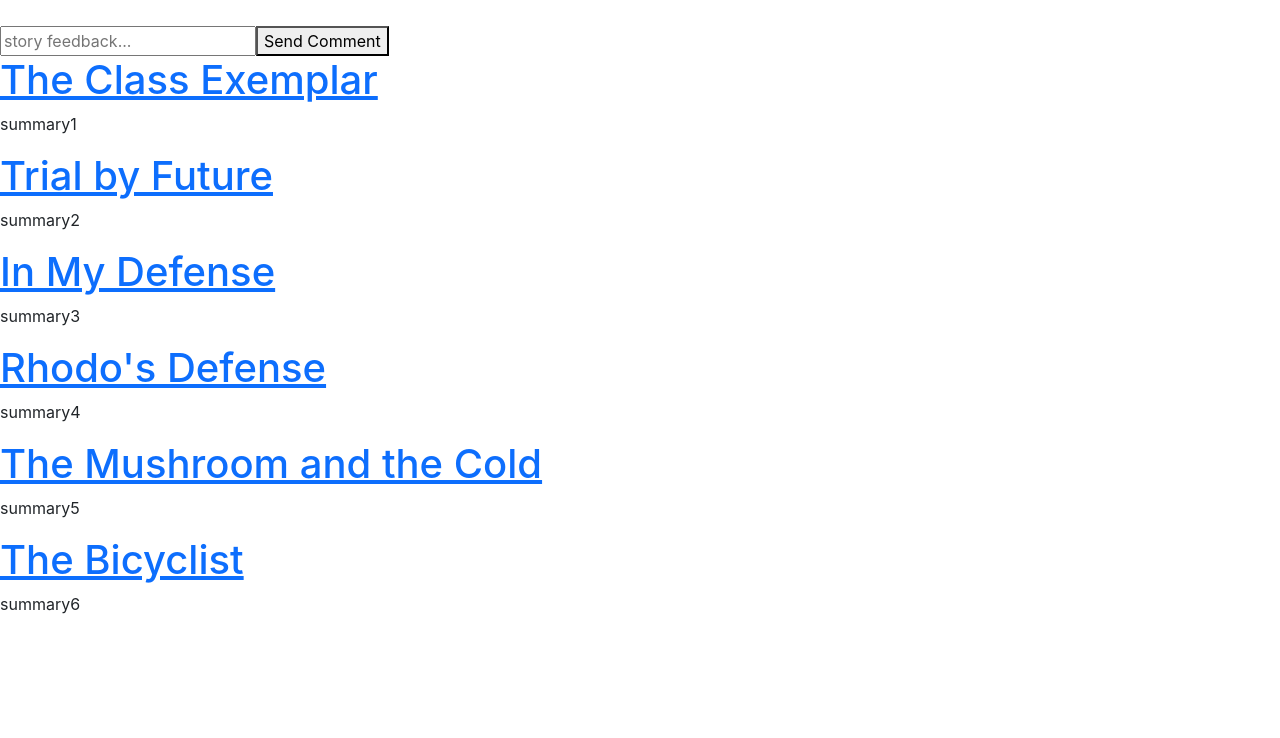
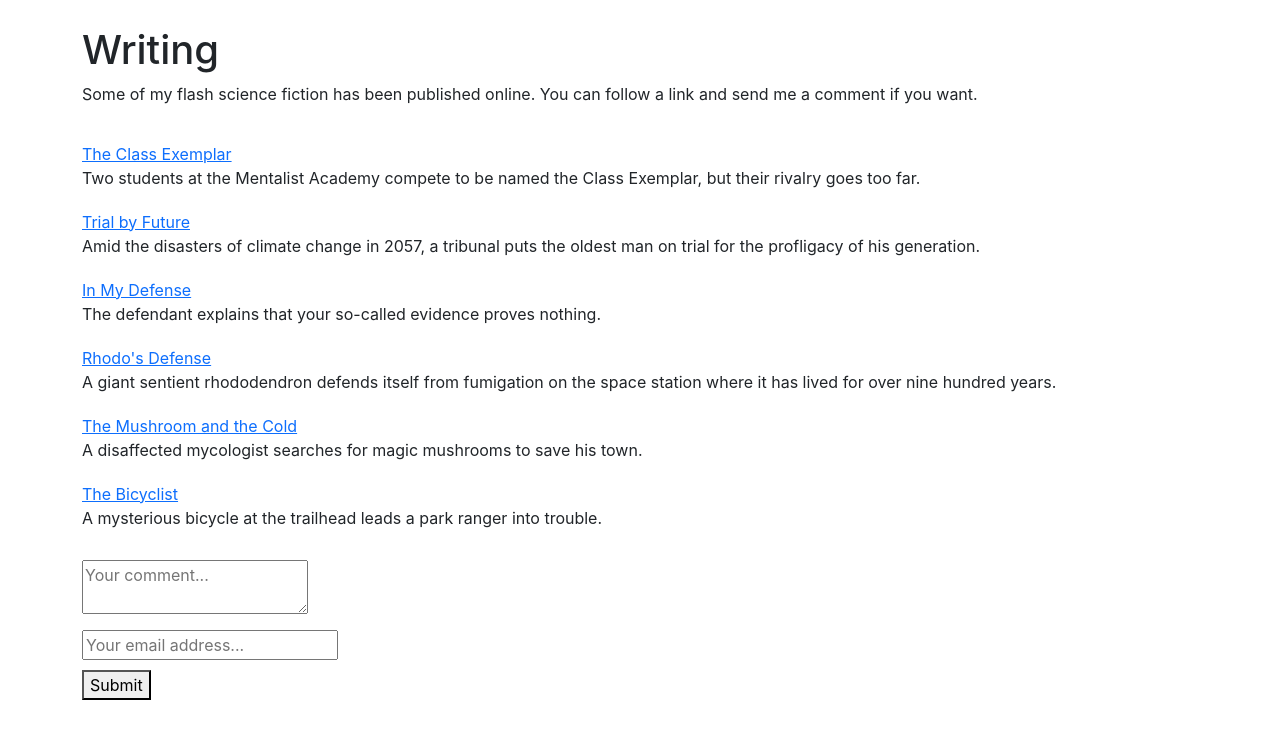
Before and after one commit to johnmcneil/johnmcneil.github.io, a React (Create React App) app: page /writing in a window 1280 px wide. Shown: the top 738 px of the page. Built offline with nearby package versions, Linux system fonts and the light colour scheme.

Commit message:
Finished writing page and email comment form with FormSpree.

```diff
--- a/package.json
+++ b/package.json
@@ -4,6 +4,7 @@
   "version": "0.1.0",
   "private": true,
   "dependencies": {
+    "@formspree/react": "^2.2.3",
     "@testing-library/jest-dom": "^5.13.0",
     "@testing-library/react": "^11.2.7",
     "@testing-library/user-event": "^12.8.3",
--- a/src/App.css
+++ b/src/App.css
@@ -27,3 +27,19 @@
   width:  100%;
   margin:  30px 0;
 }
+
+.story-section {
+  margin: 20px 0;
+}
+
+.story-section p, .story-section a {
+  margin: 0 auto;
+}
+
+.comment-form {
+  margin:  20px 0;
+}
+
+form div {
+  margin:  10px 0;
+}
--- a/src/components/CommentForm.js
+++ b/src/components/CommentForm.js
@@ -11,13 +11,14 @@ export default function CommentForm({ onComment = f => f }) {
 	}
 
 	return (
-		<form onSubmit={submit}>
+		<form className="comment-form" onSubmit={submit}>
 			<input
 				type="text"
-				placeholder="story feedback..."
+				placeholder="Your Comment..."
+				rows= "4"
 				required
 			/>
-			<button>Send Comment</button>
+			<button>Send</button>
 		</form>
 	);
 }
--- /dev/null
+++ b/src/components/FormSpreeForm.js
@@ -0,0 +1,45 @@
+import React from 'react';
+import { useForm, ValidationError } from '@formspree/react';
+
+function FormSpreeForm() {
+  const [state, handleSubmit] = useForm("mzbyklev");
+  if (state.succeeded) {
+      return <p>Thanks for your comment!</p>;
+  }
+  return (
+    <form onSubmit={handleSubmit}>
+      <div>
+        <textarea
+          placeholder="Your comment..."
+          id="message"
+          name="message"
+        />
+        <ValidationError
+          prefix="Message"
+          field="message"
+          errors={state.errors}
+        />
+      </div>
+      <div>
+        <input
+          id="email"
+          type="email"
+          name="email"
+          placeholder="Your email address..."
+        />
+        <ValidationError
+          prefix="Email"
+          field="email"
+          errors={state.errors}
+        />
+      </div>
+      <div>
+        <button type="submit" disabled={state.submitting}>
+          Submit
+        </button>
+      </div>
+    </form>
+  );
+}
+
+export default FormSpreeForm;
--- a/src/components/PortfolioScroll.js
+++ b/src/components/PortfolioScroll.js
@@ -2,6 +2,7 @@ import React from 'react';
 import PortfolioScrollItem from './PortfolioScrollItem';
 
 const PortfolioScroll = (props) => {
+	console.log(props);
 	return(
 		<div id="portfolioScroll" className="row">
 			<div className="img-container col-md-6 offset-md-3">
--- a/src/components/Story.js
+++ b/src/components/Story.js
@@ -8,8 +8,8 @@ export default function Story({
 	link
 }) {
 	return (
-		<section>
-			<h1><a href={link}>{title}</a></h1>
+		<section className="story-section">
+			<p><a href={link}>{title}</a></p>
 			<p>{summary}</p>
 		</section>
 	);
--- a/src/pages/WritingPage.js
+++ b/src/pages/WritingPage.js
@@ -1,7 +1,7 @@
 import React from 'react';
 import storyData from '../story-data.json';
 import StoryList from '../components/StoryList';
-import CommentForm from '../components/CommentForm';
+import FormSpreeForm from '../components/FormSpreeForm';
 
 const logComment = (comment) => {
 	console.log("logComment fired");
@@ -9,10 +9,14 @@ const logComment = (comment) => {
 }
 
 const WritingPage = (props) => (
-	<>
-		<CommentForm onComment={logComment} />
-		<StoryList stories={storyData} />
-	</>
+	<div className="container">
+		<div className="row">
+			<h1>Writing</h1>
+			<p>Some of my flash science fiction has been published online. You can follow a link and send me a comment if you want.</p>
+			<StoryList stories={storyData} />
+			<FormSpreeForm />
+		</div>
+	</div>
 );
 
 
--- a/src/story-data.json
+++ b/src/story-data.json
@@ -2,37 +2,37 @@
 	{
 		"id": "1",
 		"title": "The Class Exemplar",
-		"summary": "summary1",
+		"summary": "Two students at the Mentalist Academy compete to be named the Class Exemplar, but their rivalry goes too far.",
 		"link": "https://365tomorrows.com/2021/08/05/the-class-exemplar/"
 	},
 	{
 		"id": "2",
 		"title": "Trial by Future",
-		"summary": "summary2",
+		"summary": "Amid the disasters of climate change in 2057, a tribunal puts the oldest man on trial for the profligacy of his generation.",
 		"link": "https://365tomorrows.com/2021/08/04/trial-by-future/"
 	},
 	{
 		"id": "3",
 		"title": "In My Defense",
-		"summary": "summary3",
+		"summary": "The defendant explains that your so-called evidence proves nothing.",
 		"link": "https://365tomorrows.com/2021/08/01/in-my-defense/"
 	},
 	{
 		"id": "4",
 		"title": "Rhodo's Defense",
-		"summary": "summary4",
+		"summary": "A giant sentient rhododendron defends itself from fumigation on the space station where it has lived for over nine hundred years.",
 		"link": "http://bmpvoices.com/ab-terra-flash-fiction_issue-1/"
 	},
 	{
 		"id": "5",
 		"title": "The Mushroom and the Cold",
-		"summary": "summary5",
+		"summary": "A disaffected mycologist searches for magic mushrooms to save his town.",
 		"link": "https://365tomorrows.com/2020/12/27/the-mushroom-and-the-cold/"
 	},
 	{
 		"id": "6",
 		"title": "The Bicyclist",
-		"summary": "summary6",
+		"summary": "A mysterious bicycle at the trailhead leads a park ranger into trouble.",
 		"link": "https://365tomorrows.com/2020/12/17/the-bicyclist/"
 	}
 ]
```
Also changed, not shown: 1 other file (tests, documents, lock files or other folders).
